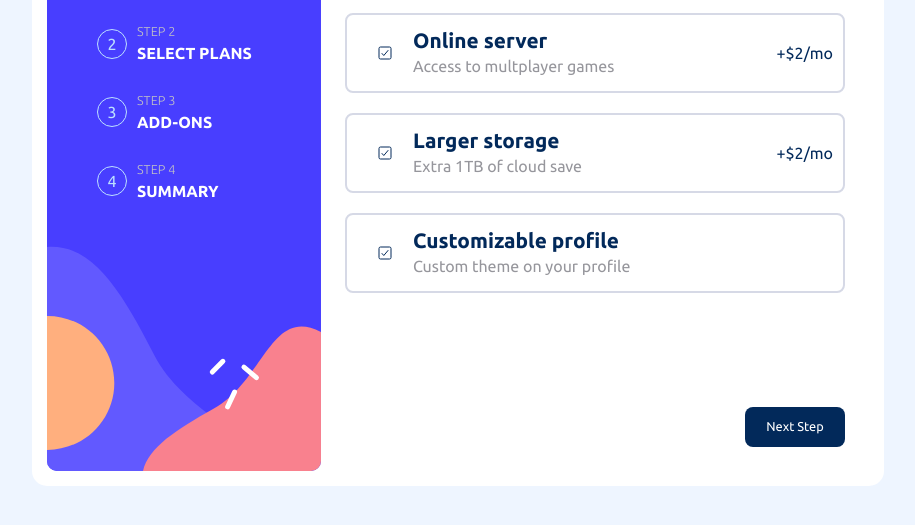
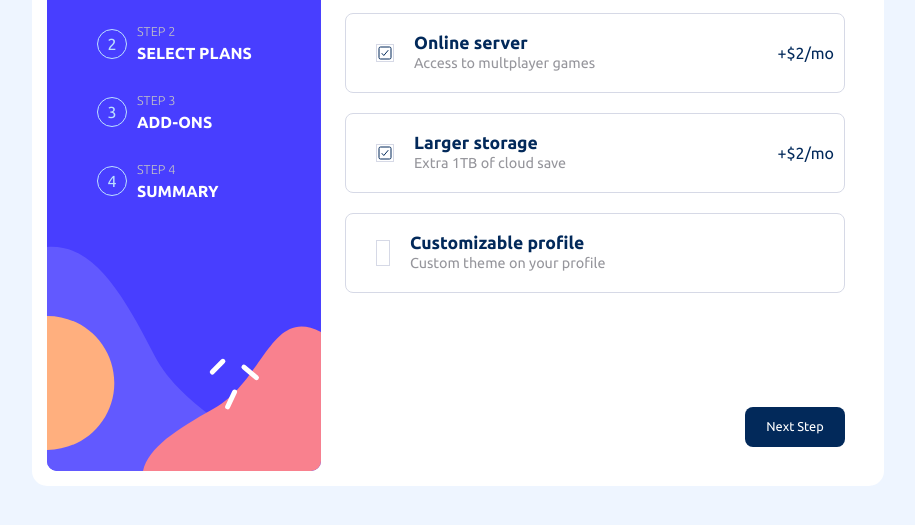
Before and after one commit to daviChechetto/Forms, a website: page index.html in a window 1280 px wide. Shown: the part 213-738 px from the top of the page, without its empty margins (182-1097 px from the left). Drawn offline with nearby package versions, Linux system fonts and the light colour scheme.

Commit message:
estilizando icone de checkbox

```diff
--- a/index.html
+++ b/index.html
@@ -175,8 +175,8 @@
                       <p>Access to multplayer games</p>
                     </div>
                   </div>
-                    <div>+$2/mo</div>
-                  </label>
+                  <div>+$2/mo</div>
+                </label>
               </div>
 
               <div class="option-checkbox">
@@ -189,7 +189,7 @@
                       <p>Extra 1TB of cloud save</p>
                     </div>
                   </div>
-                <div>+$2/mo</div>
+                  <div>+$2/mo</div>
                 </label>
               </div>
 
@@ -197,7 +197,11 @@
                 <input class="input-checkbox" type="checkbox" id="custom">
                 <label for="custom" for="customs" class="checkbox">
                   <div class="checkbox-aling">
-                    <ion-icon name="checkbox-outline" class="icon-checkbox"></ion-icon>
+                    <div class="icon-checkbox">
+                      <svg xmlns="http://www.w3.org/2000/svg" width="12" height="9" viewBox="0 0 12 9">
+                        <path fill="none" stroke="#FFF" stroke-width="2" d="m1 4 3.433 3.433L10.866 1" />
+                      </svg>
+                    </div>
                     <div>
                       <h3>Customizable profile</h3>
                       <p>Custom theme on your profile</p>
@@ -208,6 +212,7 @@
               </div>
 
             </div>
+
 
           </div>
           <div id="summary" class="hide">
--- a/style.css
+++ b/style.css
@@ -256,7 +256,7 @@ button.option:hover{
     display: flex;
     align-items: center;
     justify-content: space-between;
-    border: hsl(229, 24%, 87%) solid 2px;
+    border: hsl(229, 24%, 87%) solid 1px;
     border-radius: 8px;
     padding-inline: 20px;
     padding: 10px;
@@ -313,8 +313,14 @@ button.option:hover{
     margin-inline-end: 20px;
 }
 
+.icon-checkbox{
+    background-color: hsl(0, 0%, 100%);
+    border: hsl(229, 24%, 87%) solid 1px ;
+}
+
 .checkbox p{
     margin: 0;
+    font-size: 0.9rem;
 }
 
 .checkbox label{
@@ -323,7 +329,7 @@ button.option:hover{
 
 .checkbox h3{
     margin: 0;
-    font-size: 1.3rem;
+    font-size: 1.1rem;
     font-weight: bold;
 }
 
```
Also changed, not shown: script.js (+0 -26 lines).
